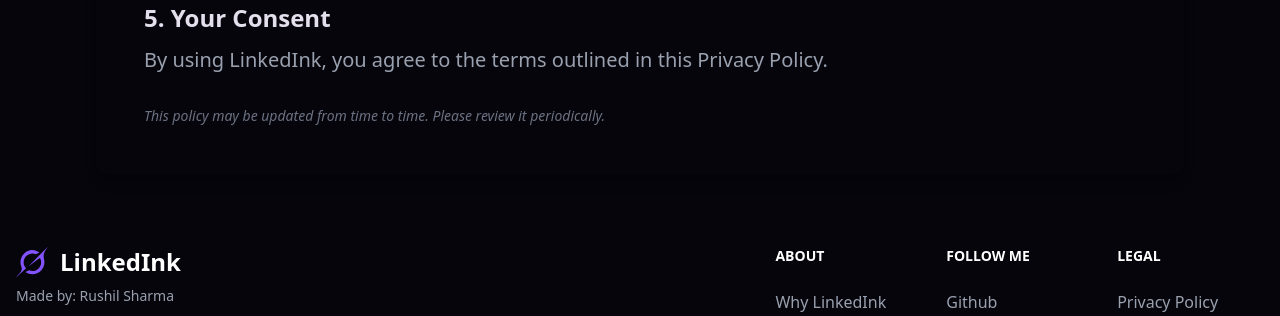
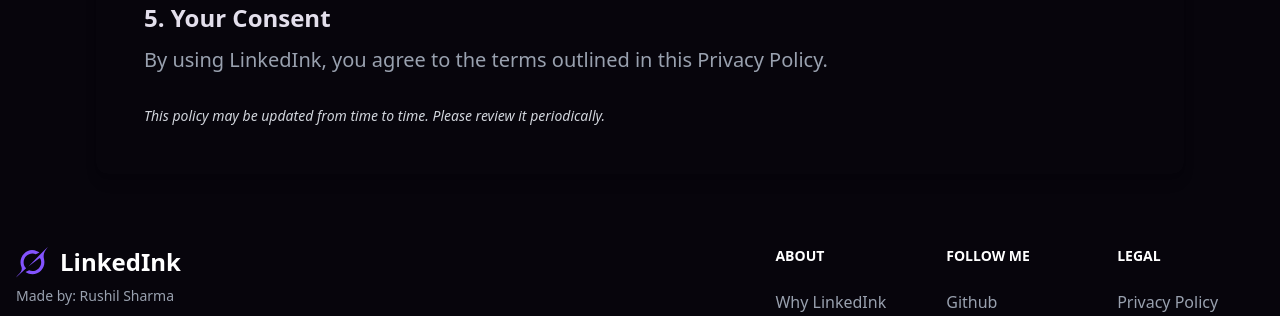
Before and after one commit to CodeWithRushil/LinkedInk, a Node server app: page /privacy-policy in a window 1280 px wide. Shown: the part 890-1206 px from the top of the page. Run offline with Node 20, Linux system fonts and the light colour scheme; style sheets or scripts are compiled from the project's sources; some libraries are stand-ins or nearby versions.

Commit message:
final-fixes

```diff
--- a/views/privacy.ejs
+++ b/views/privacy.ejs
@@ -59,7 +59,7 @@
                     By using LinkedInk, you agree to the terms outlined in this Privacy Policy.
                 </p>
 
-                <p class="text-sm text-gray-500 mt-8 italic">
+                <p class="text-sm text-gray-300 mt-8 italic">
                     This policy may be updated from time to time. Please review it periodically.
                 </p>
             </section>
```
